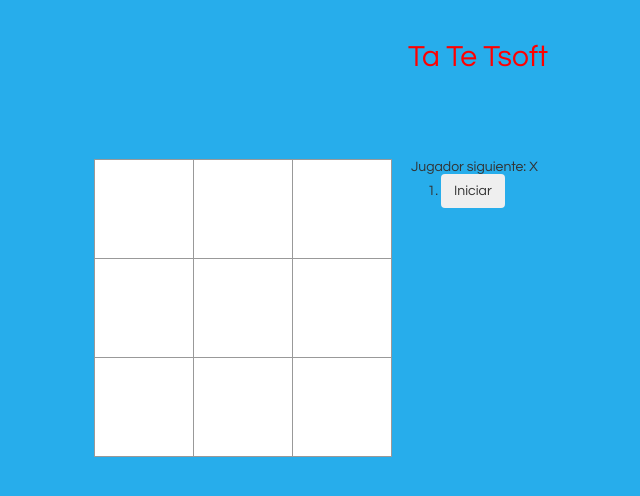
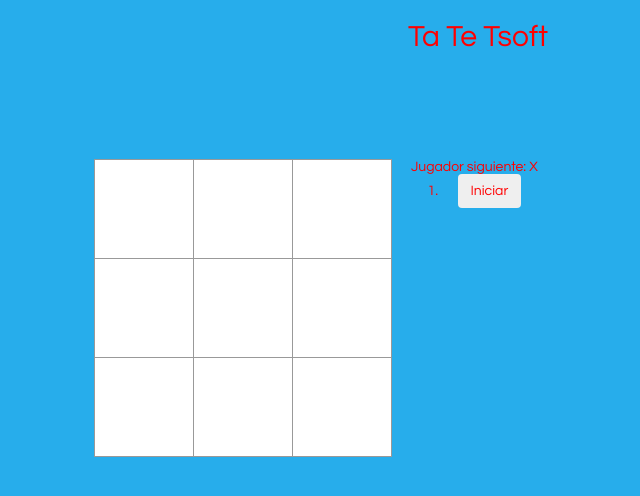
Before and after one commit to RoqueSanJuan/TaTeTsoft, a React app: page / in a window 1280 px wide. Shown: the whole page, without its empty margins (162-802 px from the left). Built offline with nearby package versions, Linux system fonts and the light colour scheme.

Commit message:
Mejora en el Front

```diff
--- a/src/index.js
+++ b/src/index.js
@@ -105,18 +105,20 @@ class Game extends React.Component {
     }
 
     return (
-      <div className="container-fluid">
-        <h2 class="red-text text-center">Ta Te Tsoft</h2>
-        <div className="game">
+      <div className="">
+        <h2 class="red-text text-center ">Ta Te Tsoft</h2>
+        <div className>
+          <div className="game ">
             <div className="game-board">
               <Board
                 squares={current.squares}
                 onClick={(i) => this.handleClick(i)}
               />
             </div>
-          <div className="game-info">
+            <div className="game-info red-text text-center">
               <div>{status}</div>
               <ol>{moves}</ol>
+            </div>
           </div>
         </div>
       </div>
```
Also changed, not shown: public/index.html (+0 -1 lines). Lines whose indentation alone changed are shown as unchanged.
